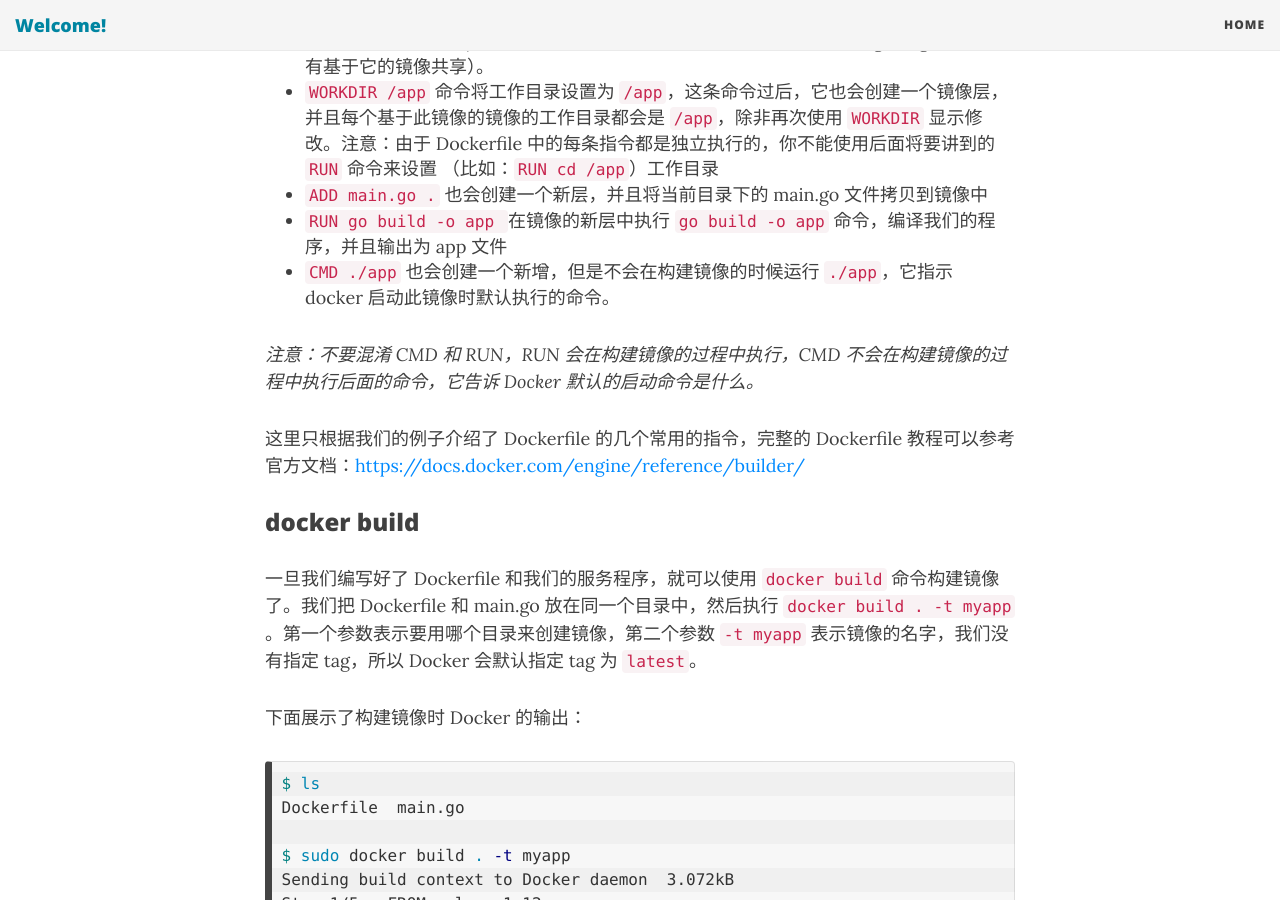
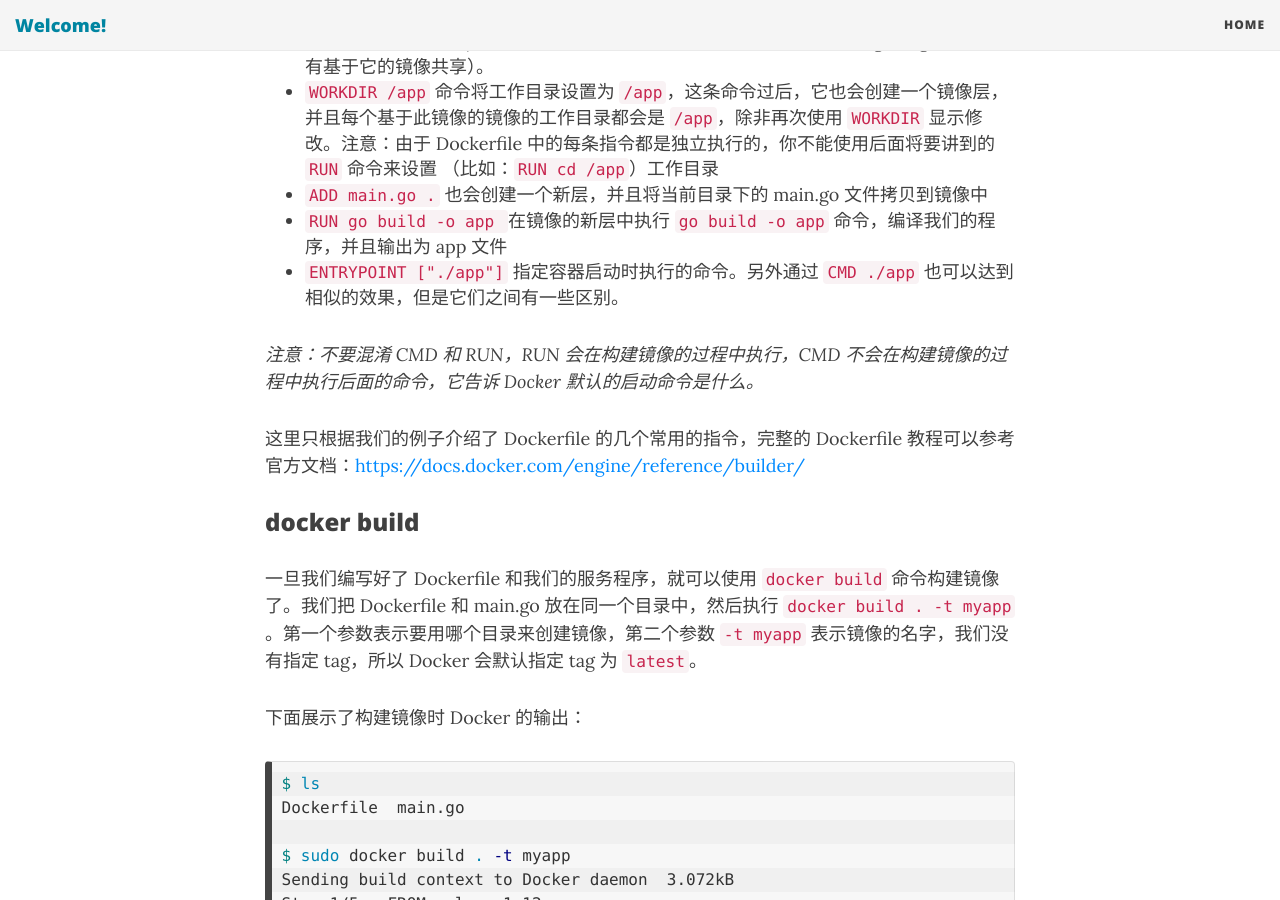
Before and after one commit to anjiawei1991/anjiawei.github.io, a Jekyll site: the page built from _posts/2019-07-10-docker使用入门.md, in a window 1280 px wide and 900 px high, scrolled down 3343 px. Built offline with Jekyll 4.4.1, drawn with Linux system fonts in a browser that asks for light colours; nearby versions of some CDN libraries.

Commit message:
修改文章的错误

```diff
--- a/_posts/2019-07-10-docker使用入门.md
+++ b/_posts/2019-07-10-docker使用入门.md
@@ -110,7 +110,7 @@
 * `WORKDIR /app` 命令将工作目录设置为 `/app`，这条命令过后，它也会创建一个镜像层，并且每个基于此镜像的镜像的工作目录都会是 `/app`，除非再次使用 `WORKDIR` 显示修改。注意：由于 Dockerfile 中的每条指令都是独立执行的，你不能使用后面将要讲到的 `RUN` 命令来设置 （比如：`RUN cd /app`）工作目录
 * `ADD main.go .` 也会创建一个新层，并且将当前目录下的 main.go 文件拷贝到镜像中
 * `RUN go build -o app ` 在镜像的新层中执行 `go build -o app` 命令，编译我们的程序，并且输出为 app 文件
-* `CMD ./app` 也会创建一个新增，但是不会在构建镜像的时候运行 `./app`，它指示 docker 启动此镜像时默认执行的命令。
+* `ENTRYPOINT ["./app"]` 指定容器启动时执行的命令。另外通过 `CMD ./app` 也可以达到相似的效果，但是它们之间有一些区别。
 
 *注意：不要混淆 CMD 和 RUN，RUN 会在构建镜像的过程中执行，CMD 不会在构建镜像的过程中执行后面的命令，它告诉 Docker 默认的启动命令是什么。*
 
```
